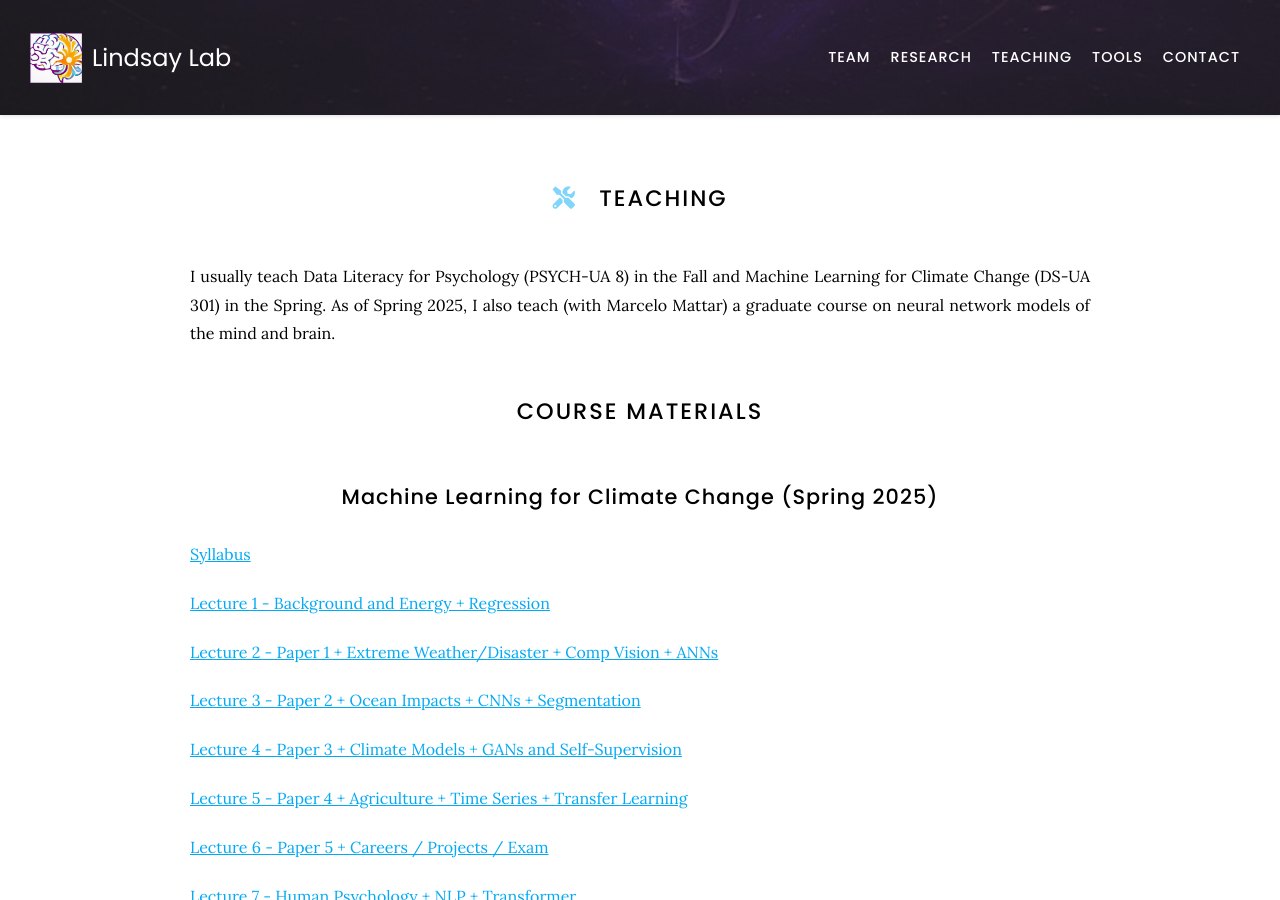
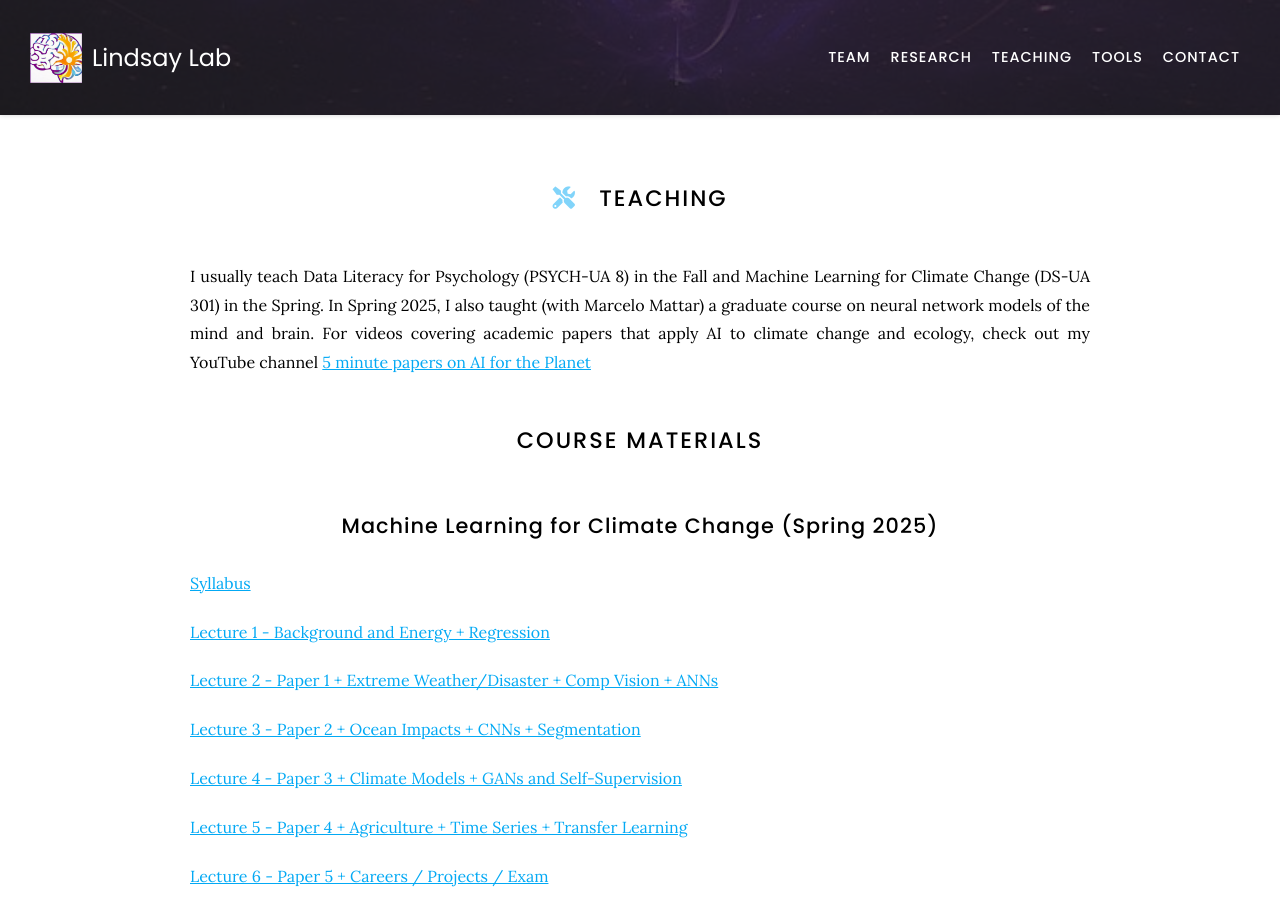
Before and after one commit to Lindsay-Lab/lindsay-lab.github.io, a Jekyll site: the page built from teaching/index.md, in a window 1280 px wide and 900 px high. Built offline with Jekyll 4.4.1, drawn with Linux system fonts in a browser that asks for light colours; nearby versions of some CDN libraries.

Commit message:
Update index.md

```diff
--- a/teaching/index.md
+++ b/teaching/index.md
@@ -7,7 +7,7 @@ nav:
 
 # <i class="fas fa-tools"></i>Teaching
 
-I usually teach Data Literacy for Psychology (PSYCH-UA 8) in the Fall and Machine Learning for Climate Change (DS-UA 301) in the Spring. As of Spring 2025, I also teach (with Marcelo Mattar) a graduate course on neural network models of the mind and brain.
+I usually teach Data Literacy for Psychology (PSYCH-UA 8) in the Fall and Machine Learning for Climate Change (DS-UA 301) in the Spring. In Spring 2025, I also taught (with Marcelo Mattar) a graduate course on neural network models of the mind and brain. For videos covering academic papers that apply AI to climate change and ecology, check out my YouTube channel [5 minute papers on AI for the Planet](https://www.youtube.com/@AIforthePlanet)
 
 # Course Materials
 ## Machine Learning for Climate Change (Spring 2025)
```
